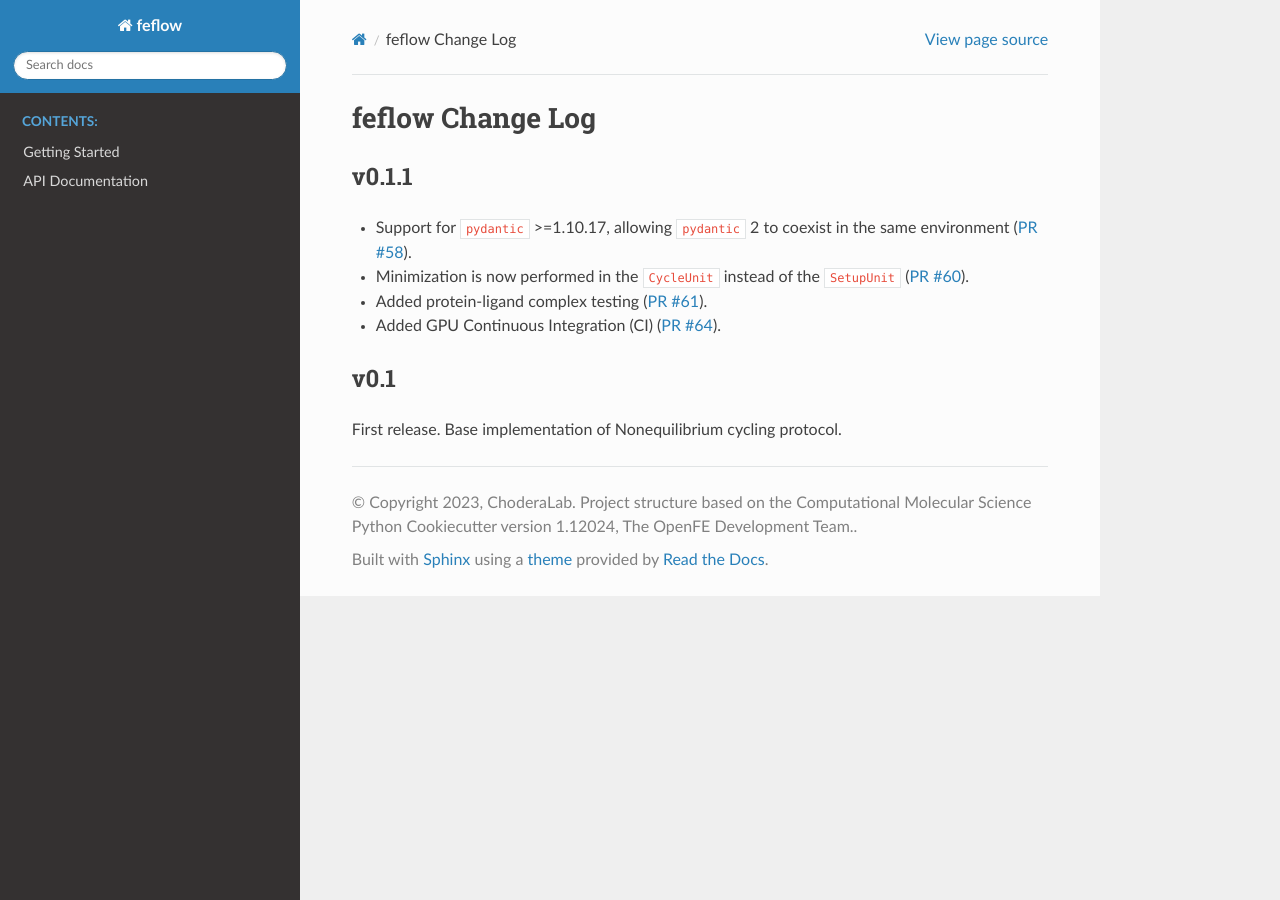
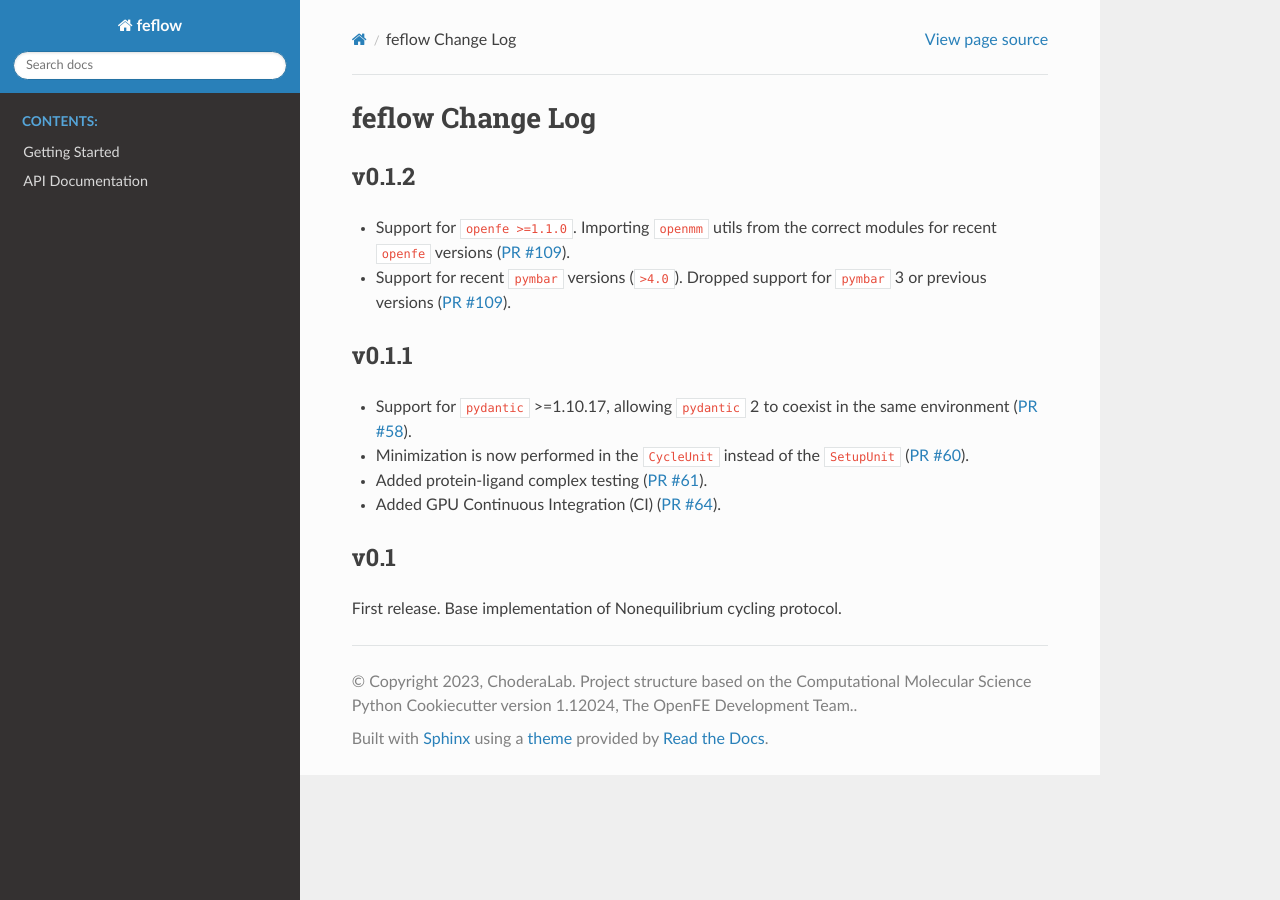
Before and after one commit to OpenFreeEnergy/feflow, a Sphinx documentation site: the page built from docs/CHANGELOG.rst, in a window 1280 px wide. Built offline with Sphinx 7.4.7 and the Read the Docs theme 3.1.0, drawn with Linux system fonts in a browser that asks for light colours.

Commit message:
Changelog notes for release 0.1.2 (#110)

```diff
--- a/docs/CHANGELOG.rst
+++ b/docs/CHANGELOG.rst
@@ -3,6 +3,12 @@ feflow Change Log
 =================
 
 .. current developments
+
+v0.1.2
+====================
+
+- Support for ``openfe >=1.1.0``. Importing ``openmm`` utils from the correct modules for recent ``openfe`` versions (`PR #109 <https://github.com/OpenFreeEnergy/feflow/pull/109>`_).
+- Support for recent ``pymbar`` versions (``>4.0``). Dropped support for ``pymbar`` 3 or previous versions (`PR #109 <https://github.com/OpenFreeEnergy/feflow/pull/109>`_).
 
 v0.1.1
 ====================
```
